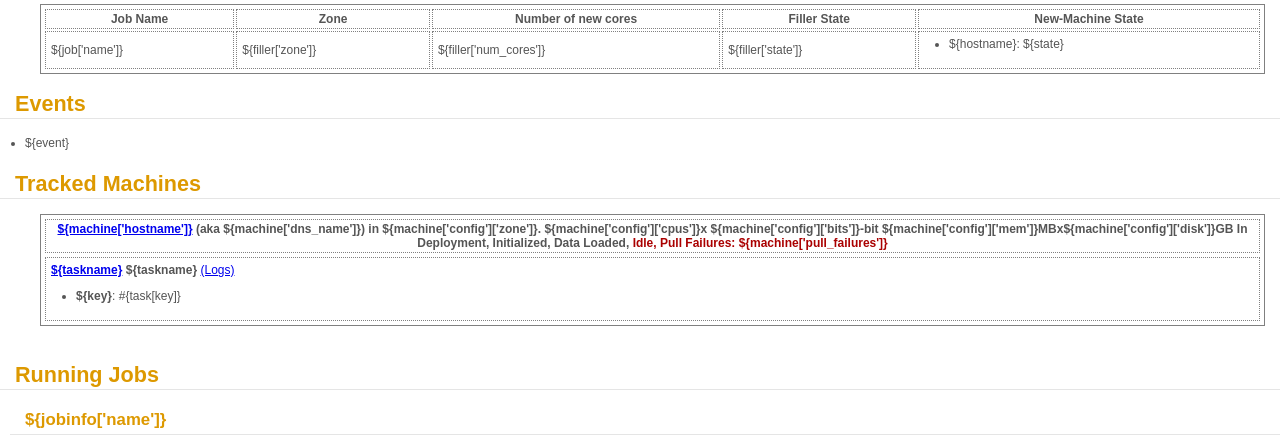
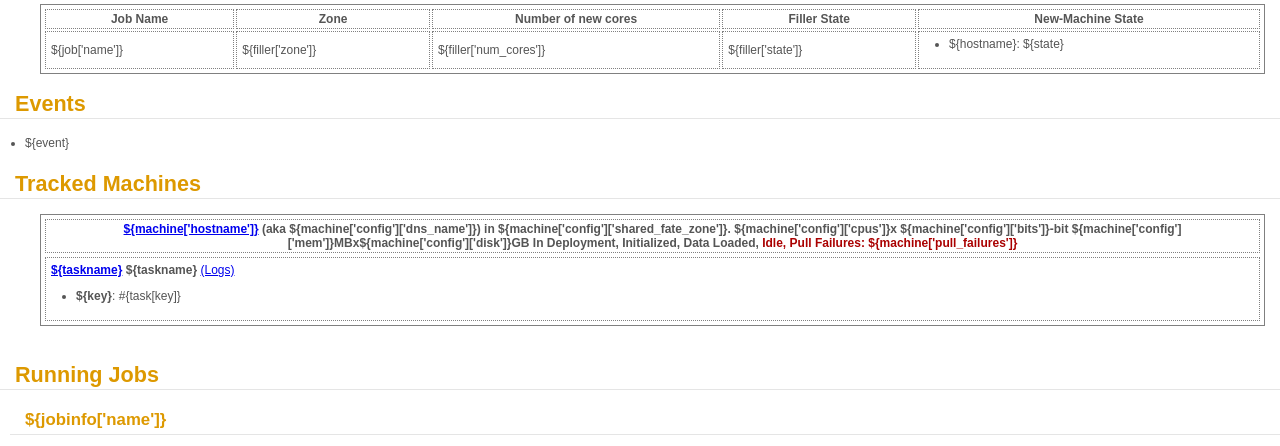
Before and after one commit to ZachGoldberg/Cerebro, a Python web app: template src/sittercommon/templates/cluster_overview.html in a window 1280 px wide. Shown: the part 158-604 px from the top of the page. Run offline with Jinja, Linux system fonts and the light colour scheme; the template is opened without the code that fills it, so the values that code supplies are empty.

Commit message:
More misc. bugs

```diff
--- a/src/clustersitter/clusterstats.py
+++ b/src/clustersitter/clusterstats.py
@@ -56,9 +56,9 @@
 
             for machine in monitor.monitored_machines:
                 machine_data = machine.serialize()
-                machine_data['pull_failures'] = pull_failures.get(self, 0)
-                machine_data['idle'] = self in (zoned_idle_machines.get(
-                    machine_data['config']['zone'], []))
+                machine_data['pull_failures'] = pull_failures.get(machine, 0)
+                machine_data['idle'] = machine in (zoned_idle_machines.get(
+                    machine_data['config']['shared_fate_zone'], []))
 
                 machines.append(machine_data)
 
--- a/src/sittercommon/templates/cluster_overview.html
+++ b/src/sittercommon/templates/cluster_overview.html
@@ -333,8 +333,8 @@
     <table>
       <tr>
 	<th colspan='5'>
-	  <a href='${machine['url']}'><b>${machine['hostname']}</b></a> (aka ${machine['dns_name']}) in
-	  ${machine['config']['zone']}.  ${machine['config']['cpus']}x ${machine['config']['bits']}-bit ${machine['config']['mem']}MBx${machine['config']['disk']}GB
+	  <a href='${machine['url']}'><b>${machine['hostname']}</b></a> (aka ${machine['config']['dns_name']}) in
+	  ${machine['config']['shared_fate_zone']}.  ${machine['config']['cpus']}x ${machine['config']['bits']}-bit ${machine['config']['mem']}MBx${machine['config']['disk']}GB
 	  <?py if machine['is_in_deployment']: ?>
 	  In Deployment,
 	  <?py #endif ?>
```
